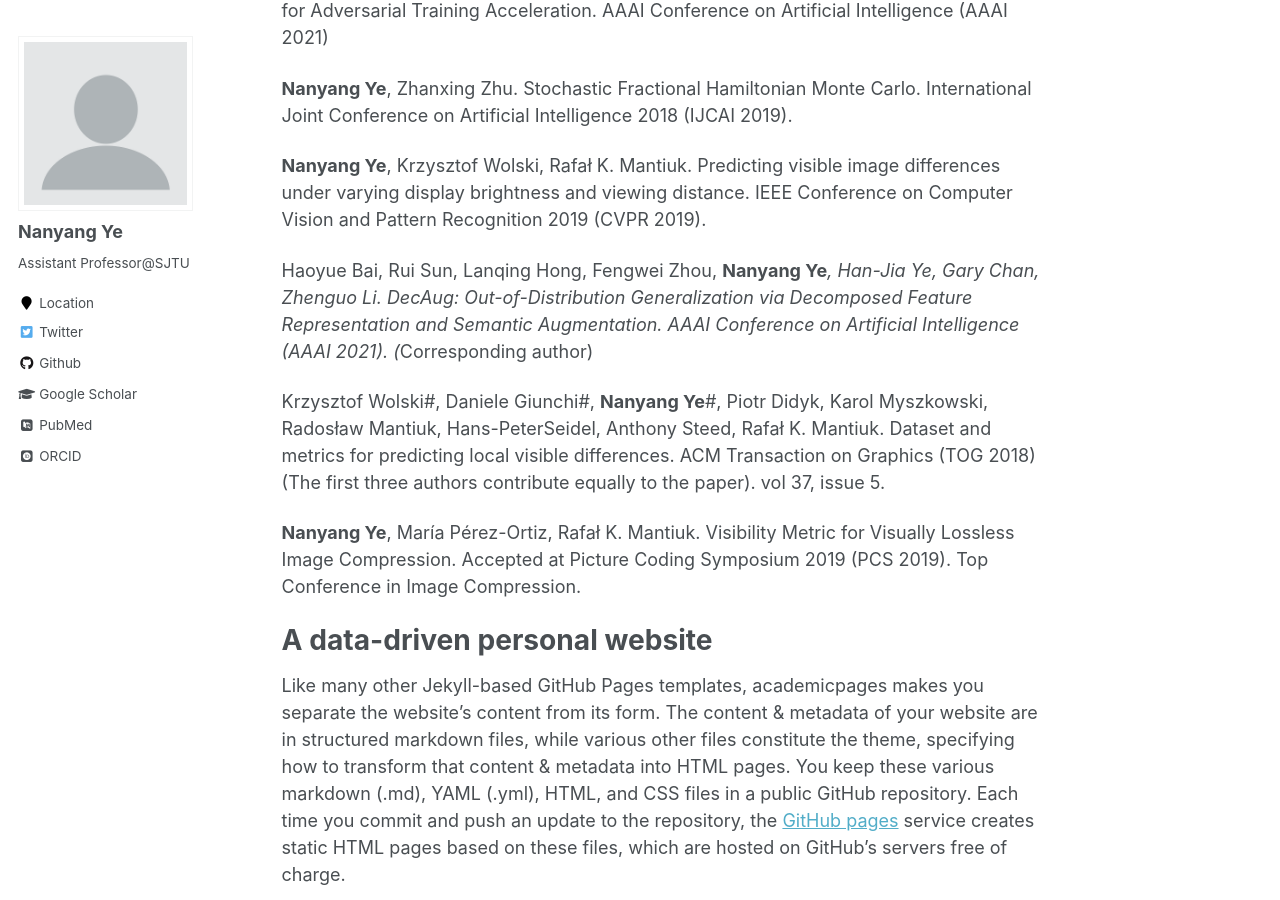
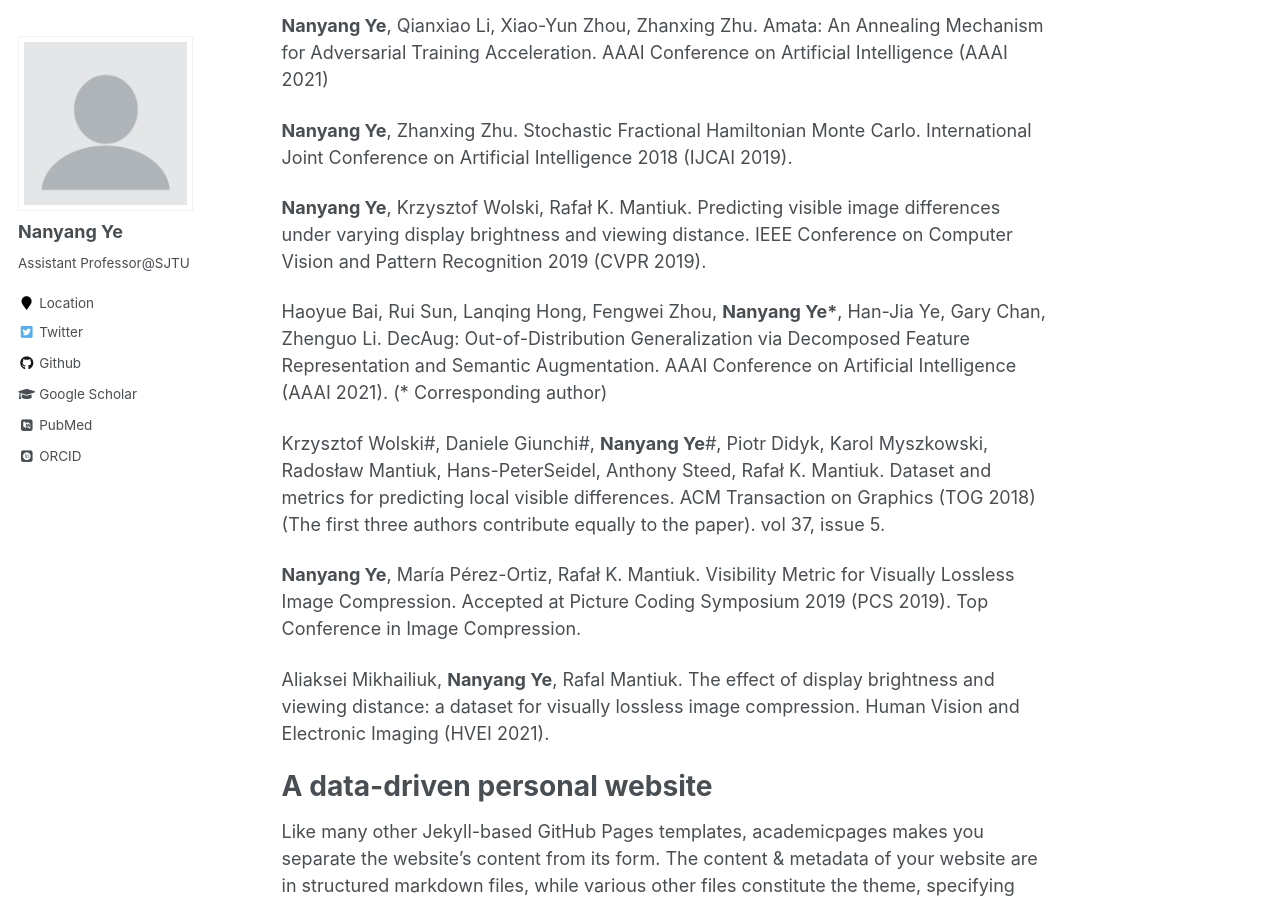
Before and after one commit to ynysjtu/ynysjtu.github.io, a Jekyll site: the page built from _pages/about.md, in a window 1280 px wide and 900 px high, scrolled down 942 px. Built offline with Jekyll 4.4.1, drawn with Linux system fonts in a browser that asks for light colours; some web fonts are replaced.

Commit message:
Update about.md

```diff
--- a/_pages/about.md
+++ b/_pages/about.md
@@ -17,9 +17,11 @@ redirect_from:
 欢迎邮件咨询
 
 # About Me
+------
 * My current research interests include but not limited to deep learning system safety, Bayesian deep learning, causal inference, and computer graphics.
 
 # Selected Publications
+------
 **Nanyang Ye**, Zhanxing Zhu. Bayesian Adversarial Learning. Advances in Neural Information Processing Systems 2018 (NeurIPS 2018).
 
 **Nanyang Ye**, Zhanxing Zhu, Rafal K. Mantiuk. Langevin Dynamics with Continuous Tempering for Training Deep Neural Networks. Advances in Neural Information Processing Systems 2017 (NeurIPS 2017)
@@ -32,11 +34,13 @@ redirect_from:
 
 **Nanyang Ye**, Krzysztof Wolski, Rafał K. Mantiuk. Predicting visible image differences under varying display brightness and viewing distance. IEEE Conference on Computer Vision and Pattern Recognition 2019 (CVPR 2019).
 
-Haoyue Bai, Rui Sun, Lanqing Hong, Fengwei Zhou, **Nanyang Ye***, Han-Jia Ye, Gary Chan, Zhenguo Li. DecAug: Out-of-Distribution Generalization via Decomposed Feature Representation and Semantic Augmentation. AAAI Conference on Artificial Intelligence (AAAI 2021). (*Corresponding author)
+Haoyue Bai, Rui Sun, Lanqing Hong, Fengwei Zhou, **Nanyang Ye\***, Han-Jia Ye, Gary Chan, Zhenguo Li. DecAug: Out-of-Distribution Generalization via Decomposed Feature Representation and Semantic Augmentation. AAAI Conference on Artificial Intelligence (AAAI 2021). (\* Corresponding author)
 
 Krzysztof Wolski#, Daniele Giunchi#, **Nanyang Ye**#, Piotr Didyk, Karol Myszkowski, Radosław Mantiuk, Hans-PeterSeidel, Anthony Steed, Rafał K. Mantiuk. Dataset and metrics for predicting local visible differences. ACM Transaction on Graphics (TOG 2018) (The first three authors contribute equally to the paper). vol 37, issue 5.
 
 **Nanyang Ye**, María Pérez-Ortiz, Rafał K. Mantiuk. Visibility Metric for Visually Lossless Image Compression. Accepted at Picture Coding Symposium 2019 (PCS 2019). Top Conference in Image Compression.
+
+Aliaksei Mikhailiuk, **Nanyang Ye**, Rafal Mantiuk. The effect of display brightness and viewing distance: a dataset for visually lossless image compression. Human Vision and Electronic Imaging (HVEI 2021).
 
 
 
```
